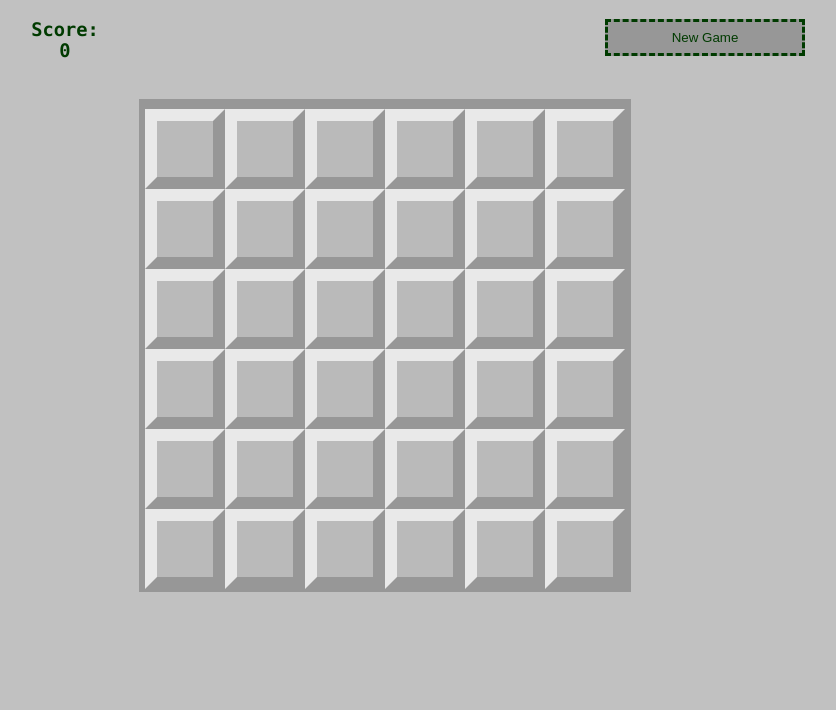
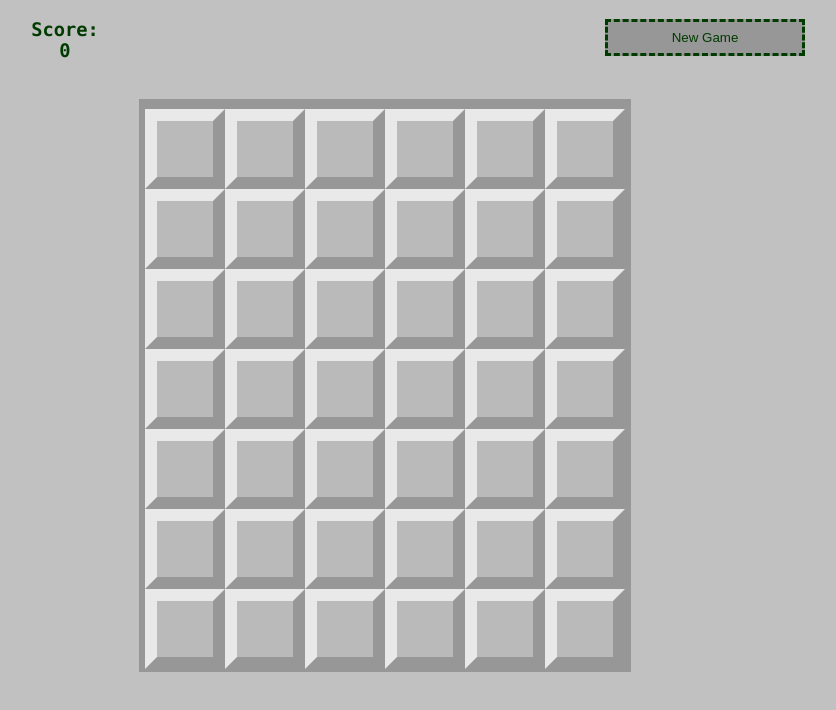
Before and after one commit to nenadkragovic/minesweeper, a React (Create React App) app: page / in a window 1280 px wide. Both pictures are taken after a click on the input "Start game". Shown: the top 710 px of the page, without its empty margins (255-1091 px from the left). Built offline with nearby package versions, Linux system fonts and the light colour scheme.

Commit message:
Fix explosion effect

```diff
--- a/src/components/Cell/Cell.jsx
+++ b/src/components/Cell/Cell.jsx
@@ -1,9 +1,12 @@
-import { React, useState } from 'react';
+import { React, useState, useContext } from 'react';
 import './Cell.scss'
+import { ExplodeContext } from '../ExplodeContext/ExplodeContext'
 
 export default function Cell(props) {
     const [flag, setFlag] = useState(false);
     const [checked, setChecked] = useState(false);
+    const { exploded, triggerExplosion } = useContext(ExplodeContext);
+    //useEffect({}[exploded]);
 
     const handleRightClick = (event) => {
         event.preventDefault();
@@ -18,7 +21,7 @@ export default function Cell(props) {
         setChecked(true);
         setFlag(false);
         if (props.containsBomb)
-            props.explode()
+            triggerExplosion();
         else {
             if (props.numberOfNeighbouringBombs === 0)
                 props.triggerNeighbouringFields();
@@ -28,11 +31,11 @@ export default function Cell(props) {
     return (
         <button
             id={'cell-'+props.index}
-            className={`cell ${checked && (!flag || props.containsBomb) || (props.exploded && props.containsBomb) ? 'checked' : ''}`}
-            disabled={props.exploded}
+            className={`cell ${checked && (!flag || props.containsBomb) || (exploded && props.containsBomb) ? 'checked' : ''}`}
+            disabled={exploded}
             onClick={handleLeftClick} onContextMenu={handleRightClick} >
                 {
-                    props.containsBomb && props.exploded ?
+                    props.containsBomb && exploded ?
                         <div>&#128163;</div> :
                         flag ?
                             <div className='flag'>&#128681;</div> :
--- /dev/null
+++ b/src/components/ExplodeContext/ExplodeContext.jsx
@@ -0,0 +1,20 @@
+import React, { createContext, useState } from 'react';
+
+// Create a shared context
+export const ExplodeContext = createContext();
+
+// Create a provider component
+export const ExplodeContextProvider = ({ children }) => {
+  const [exploded, setExploded] = useState(false);
+
+  const triggerExplosion = () => {
+    setExploded(true);
+    alert('You lost!');
+  };
+
+  return (
+    <ExplodeContext.Provider value={{ exploded, triggerExplosion }}>
+      {children}
+    </ExplodeContext.Provider>
+  );
+};
--- a/src/components/Field/Filed.jsx
+++ b/src/components/Field/Filed.jsx
@@ -1,42 +1,41 @@
 import { React, useState  } from 'react';
 import './Field.scss'
 import Cell from '../Cell/Cell'
-import * as matrixHelper from '../../helpers/matrixHelper'
+import { ExplodeContextProvider } from '../ExplodeContext/ExplodeContext'
 
 export default function Field(props) {
-    console.log("Creating new field.")
-
     const styles = {
         display: 'grid',
-        gridTemplateRows: `repeat(${props.width}, 0fr)`,
-        gridTemplateColumns: `repeat(${props.height}, 0fr)`,
+        gridTemplateRows: `repeat(${props.height}, 0fr)`,
+        gridTemplateColumns: `repeat(${props.width}, 0fr)`,
         alignItems: 'center',
         justifyContent: 'center',
         width: `calc(${props.width * 5}rem + 0.8rem)`,
         height: `calc(${props.height * 5}rem + 0.8rem)`
     };
 
-    const bombMatrix = matrixHelper.createMatrix(props.width, props.height, 0);
+    // create empty matrix
+    const matrix = [];
+    for (let row = 0; row < props.height; row++) {
+      const rowArray = [];
+      for (let col = 0; col < props.width; col++) {
+        rowArray.push(0);
+      }
+      matrix.push(rowArray);
+    }
+
+    // populate matrix with bombs
     let generatedBombsCount = 0;
     while (generatedBombsCount < props.numberOfMines) {
         const randomIndex = Math.floor(Math.random() * props.width * props.height);
         let i = Math.floor(randomIndex / props.width);
         let j = randomIndex % props.width;
 
-        if (bombMatrix[i][j] === 1)
+        if (matrix[i][j] === 1)
             continue;
 
-        bombMatrix[i][j] = 1;
+        matrix[i][j] = 1;
         generatedBombsCount++;
-    }
-
-    console.log('Generated: ', bombMatrix)
-
-    const [exploded, setExploded] = useState(false);
-    const explode = () => {
-        setExploded(true);
-        console.log('Game lost!');
-        alert('You lost!');
     }
 
     const directions = [
@@ -45,8 +44,8 @@ export default function Field(props) {
 
     const calculateNumberOfNeighbouringBombs = (row, col) => {
 
-        if (bombMatrix[row][col] === 1)
-            return -1;
+        if (matrix[row][col] === 1)
+            return <div>&#128163;</div>;
 
         let count = 0;
 
@@ -56,10 +55,10 @@ export default function Field(props) {
 
           if (
             newRow >= 0 &&
-            newRow < bombMatrix.length &&
+            newRow < matrix.length &&
             newCol >= 0 &&
-            newCol < bombMatrix[0].length &&
-            bombMatrix[newRow][newCol] === 1
+            newCol < matrix[0].length &&
+            matrix[newRow][newCol] === 1
           ) {
             count++;
           }
@@ -75,9 +74,9 @@ export default function Field(props) {
 
             if (
               newRow >= 0 &&
-              newRow < bombMatrix.length &&
+              newRow < matrix.length &&
               newCol >= 0 &&
-              newCol < bombMatrix[0].length
+              newCol < matrix[0].length
             ) {
                 // TODO: try to find a way to trigger a click in react without manipulating DOM directly
                 document.getElementById(`cell-${newRow*props.width +newCol}`).click();
@@ -86,23 +85,23 @@ export default function Field(props) {
     }
 
     const cells = []
-    console.log(bombMatrix);
-    for (let i = 0; i< bombMatrix.length; i++)
-        for (let j =0; j< bombMatrix[0].length; j++)
+    for (let i = 0; i < matrix.length; i++)
+        for (let j =0; j< matrix[0].length; j++)
             cells.push(
                 <Cell
                     key={i*props.width +j}
                     index={i*props.width +j}
-                    containsBomb={bombMatrix[i][j] === 1}
+                    containsBomb={matrix[i][j] === 1}
                     numberOfNeighbouringBombs={calculateNumberOfNeighbouringBombs(i, j)}
-                    explode={explode}
-                    exploded={exploded}
                     triggerNeighbouringFields={() => triggerNeighbouringFields(i, j)}
                 />);
 
     return (
+
         <div className="fieldContainer">
-            <div className="field" style={styles}>{cells}</div>
+            <ExplodeContextProvider>
+                <div className="field" style={styles}>{cells}</div>
+            </ExplodeContextProvider>
         </div>
     );
 }
--- a/src/components/ui/new-game-modal.jsx
+++ b/src/components/ui/new-game-modal.jsx
@@ -21,7 +21,7 @@ export default function NewGameModal(props) {
     };
 
     const handleSubmit = () => {
-        props.toggleStartNewGame(fieldWidth, fieldWidth, numberOfMines);
+        props.toggleStartNewGame(fieldWidth, filedHeight, numberOfMines);
     }
 
     return (
--- a/src/helpers/matrixHelper.js
+++ /dev/null
@@ -1,15 +0,0 @@
-export function createMatrix(width, height, defaultValue) {
-    const matrix = [];
-
-    for (let row = 0; row < height; row++) {
-      const rowArray = [];
-
-      for (let col = 0; col < width; col++) {
-        rowArray.push(defaultValue);
-      }
-
-      matrix.push(rowArray);
-    }
-
-    return matrix;
-}
```
